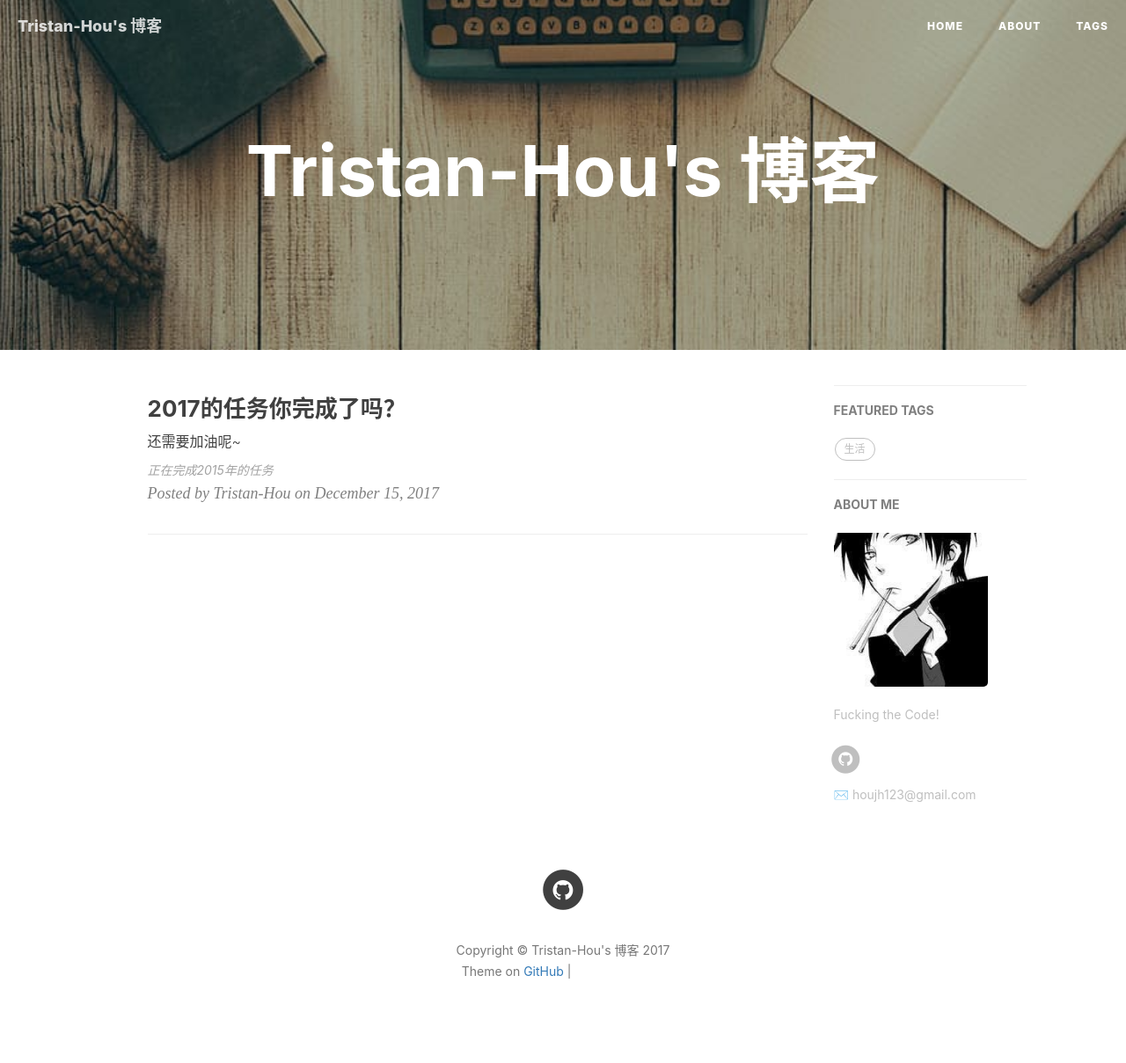
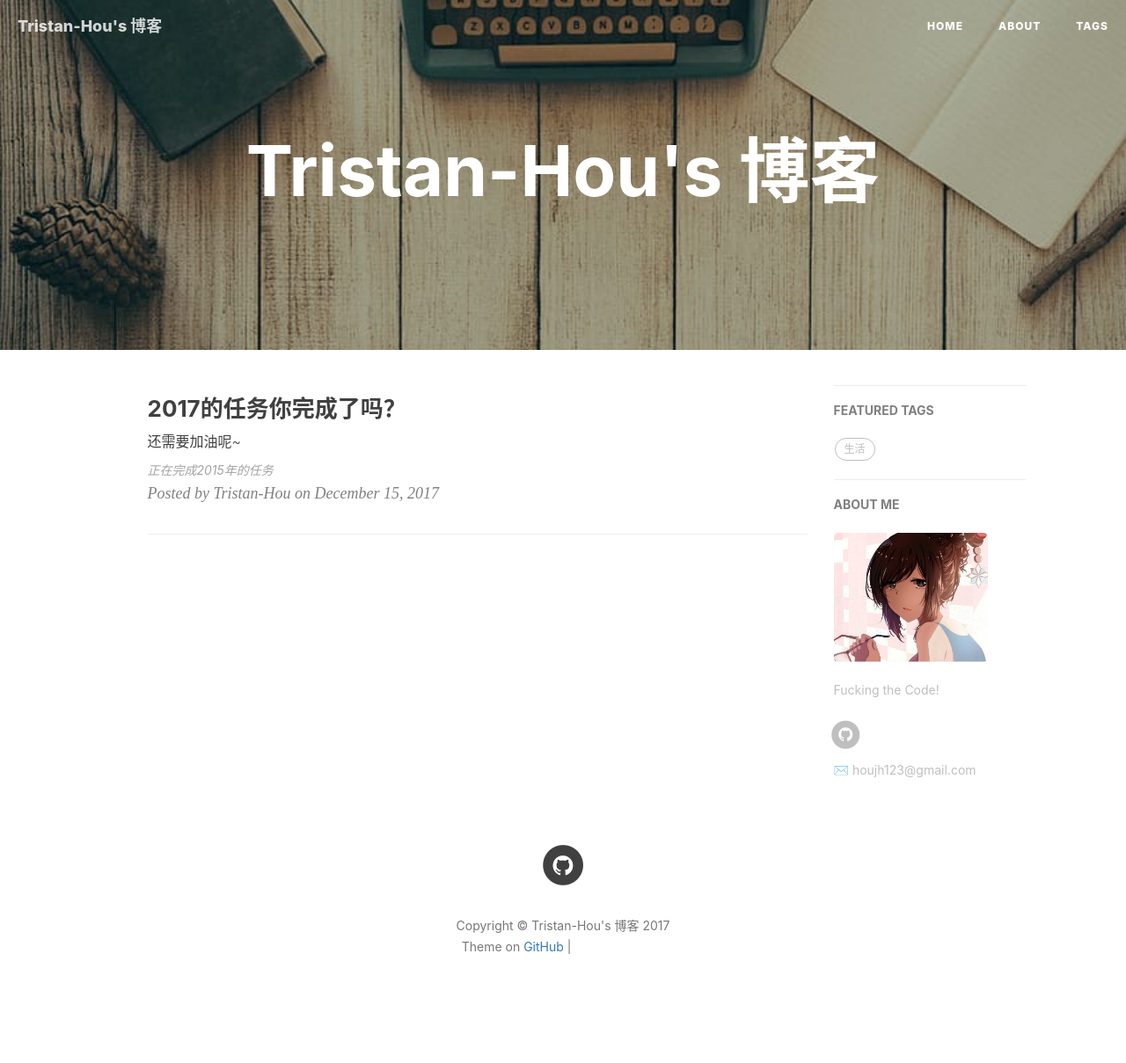
Before and after one commit to Tristan-Hou/tristan-hou.github.io-backup-, a Jekyll site: the page built from index.html, in a window 1280 px wide. Shown: the whole page at 88% size. Built offline with Jekyll 4.4.1, drawn with Linux system fonts in a browser that asks for light colours; nearby versions of some CDN libraries; the list of posts is cut into pages by our own code; comment, search, counter and statistics services are not loaded; after the commit the page ends 1181 px from its top, so only the background shows below that; grey boxes are pictures that could not be loaded.

Commit message:
change avatar.jpg

```diff
--- a/_config.yml
+++ b/_config.yml
@@ -12,7 +12,7 @@ github_repo: "https://github.com/Tristan-Hou/tristan-hou.github.io.git" # you co
 # Sidebar settings
 sidebar: true                           # whether or not using Sidebar.
 sidebar-about-description: "Fucking the Code!"
-sidebar-avatar: /img/avatar_m.jpg      # use absolute URL, seeing it's used in both `/` and `/about/`
+sidebar-avatar: /img/avatar.jpg      # use absolute URL, seeing it's used in both `/` and `/about/`
 
 
 
```
Also changed, not shown: img/avatar.jpg (added).
